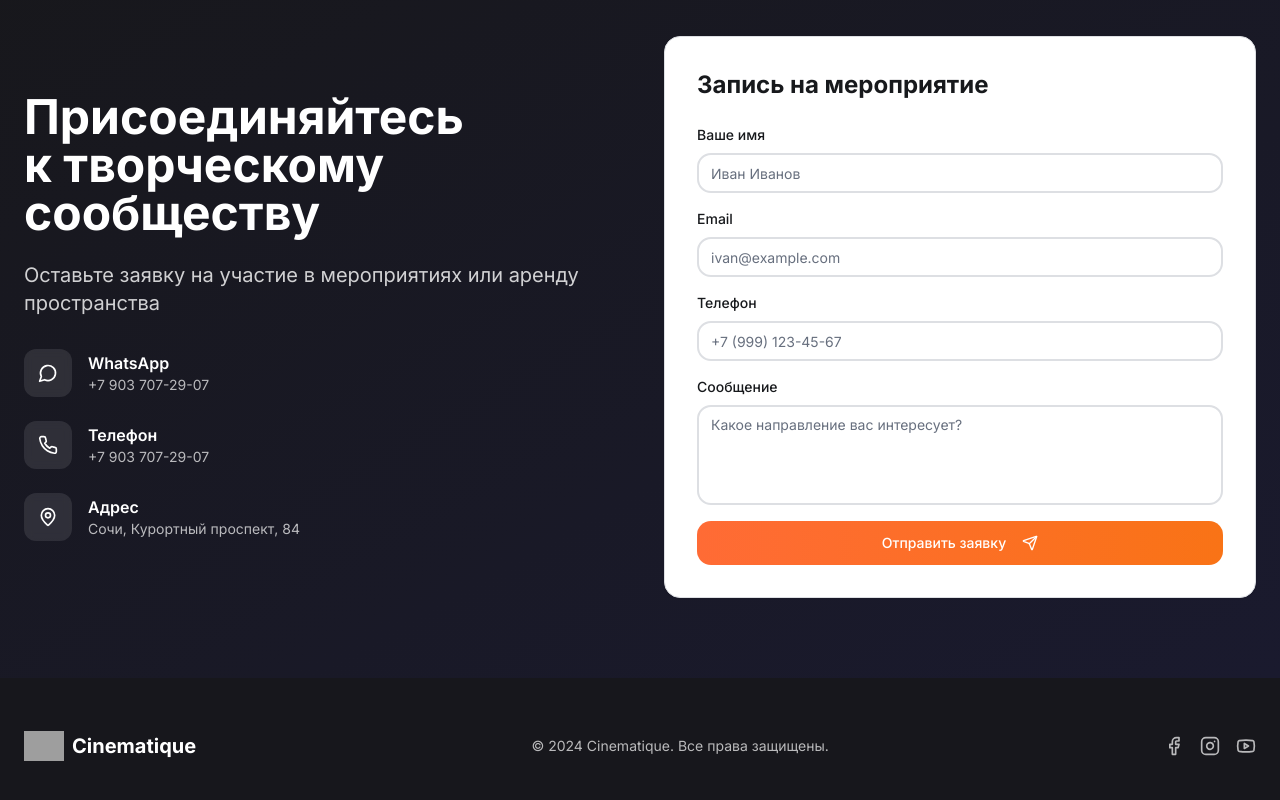
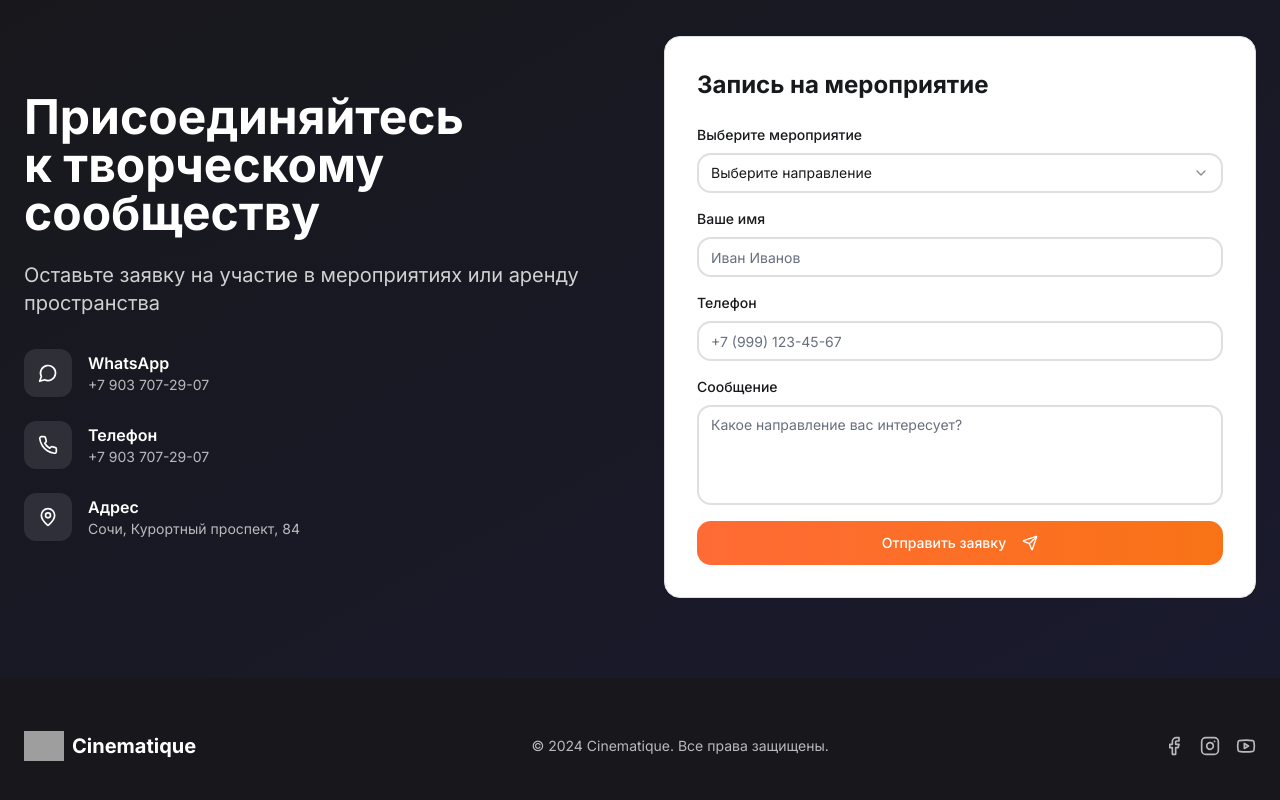
Before and after one commit to pr-poehali-dev/landing-page-creation-14, a React (Vite) app: page / in a window 1280 px wide. Shown: the part 1776-2576 px from the top of the page. Built offline with nearby package versions, Linux system fonts and the light colour scheme; grey boxes are pictures that could not be loaded.

Commit message:
Добавить выбор мероприятия в профиль

```diff
--- a/src/pages/Index.tsx
+++ b/src/pages/Index.tsx
@@ -3,6 +3,7 @@ import { Button } from '@/components/ui/button';
 import { Card } from '@/components/ui/card';
 import { Input } from '@/components/ui/input';
 import { Textarea } from '@/components/ui/textarea';
+import { Select, SelectContent, SelectItem, SelectTrigger, SelectValue } from '@/components/ui/select';
 import Icon from '@/components/ui/icon';
 import { useToast } from '@/hooks/use-toast';
 
@@ -10,8 +11,8 @@ const Index = () => {
   const { toast } = useToast();
   const [mobileMenuOpen, setMobileMenuOpen] = useState(false);
   const [formData, setFormData] = useState({
+    event: '',
     name: '',
-    email: '',
     phone: '',
     message: ''
   });
@@ -22,7 +23,7 @@ const Index = () => {
       title: "Заявка отправлена!",
       description: "Мы свяжемся с вами в ближайшее время.",
     });
-    setFormData({ name: '', email: '', phone: '', message: '' });
+    setFormData({ event: '', name: '', phone: '', message: '' });
   };
 
   const testimonials = [
@@ -312,22 +313,25 @@ const Index = () => {
               </h3>
               <form onSubmit={handleSubmit} className="space-y-3 sm:space-y-4">
                 <div>
+                  <label className="block text-sm font-medium mb-2 text-foreground">Выберите мероприятие</label>
+                  <Select value={formData.event} onValueChange={(value) => setFormData({...formData, event: value})} required>
+                    <SelectTrigger className="border-2 focus:border-orange">
+                      <SelectValue placeholder="Выберите направление" />
+                    </SelectTrigger>
+                    <SelectContent>
+                      <SelectItem value="dance">Танцы и музыка</SelectItem>
+                      <SelectItem value="cinema">Кино и актерство</SelectItem>
+                      <SelectItem value="speaking">Ораторское мастерство</SelectItem>
+                      <SelectItem value="other">Другое</SelectItem>
+                    </SelectContent>
+                  </Select>
+                </div>
+                <div>
                   <label className="block text-sm font-medium mb-2 text-foreground">Ваше имя</label>
                   <Input
                     placeholder="Иван Иванов"
                     value={formData.name}
                     onChange={(e) => setFormData({...formData, name: e.target.value})}
-                    required
-                    className="border-2 focus:border-orange"
-                  />
-                </div>
-                <div>
-                  <label className="block text-sm font-medium mb-2 text-foreground">Email</label>
-                  <Input
-                    type="email"
-                    placeholder="ivan@example.com"
-                    value={formData.email}
-                    onChange={(e) => setFormData({...formData, email: e.target.value})}
                     required
                     className="border-2 focus:border-orange"
                   />
```
